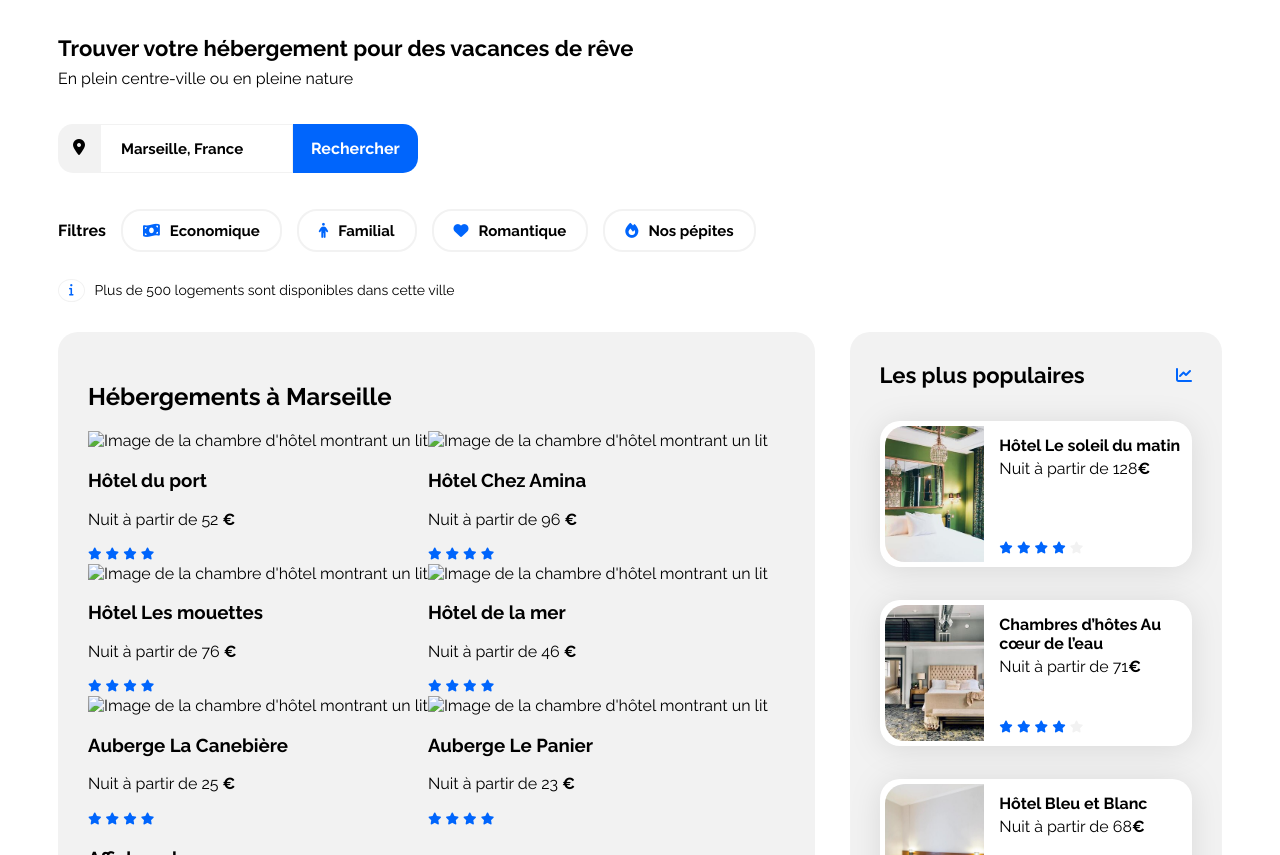
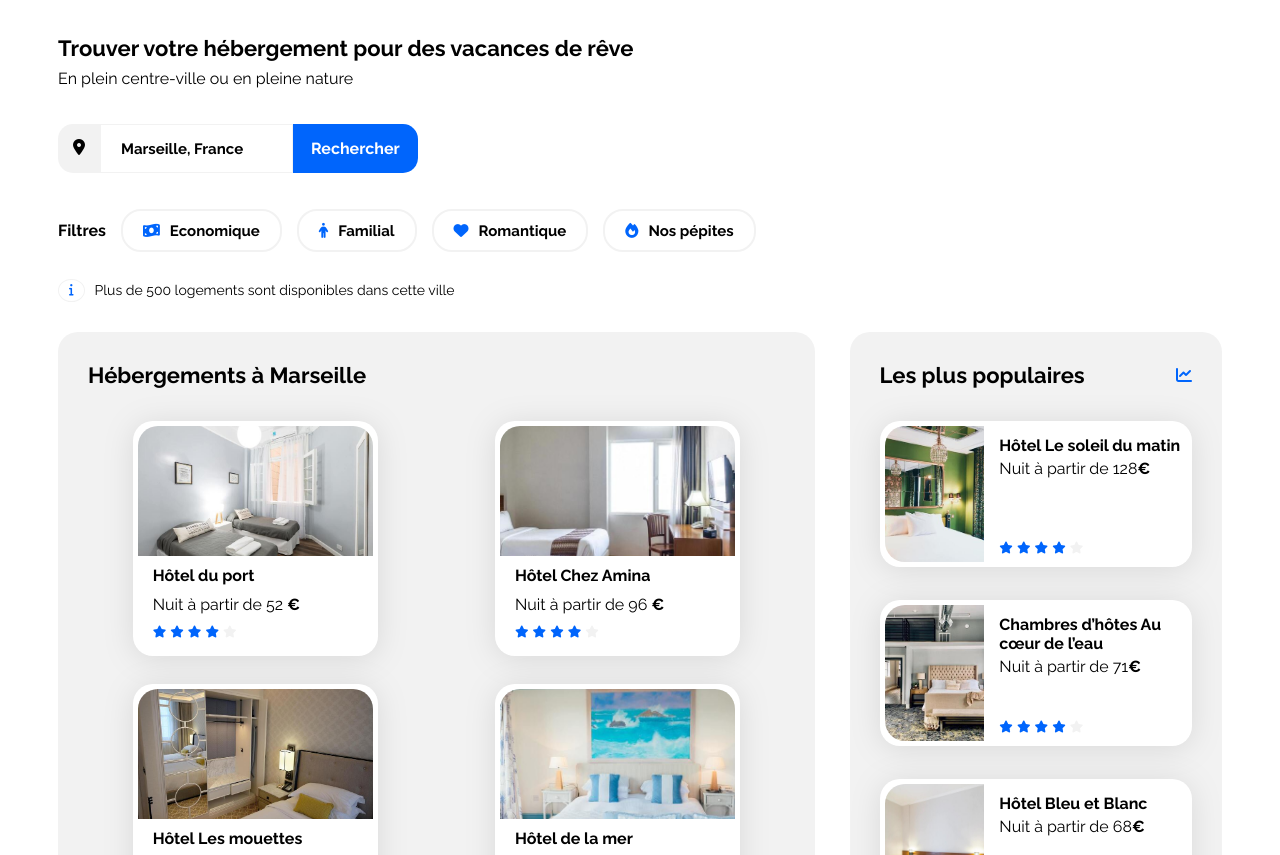
Before and after one commit to Marionpnl/Booki, a plain HTML site: page index.html in a window 1280 px wide. Shown: the part 90-945 px from the top of the page. Drawn offline with Linux system fonts and the light colour scheme.

Commit message:
Intégration CSS section hébergements

```diff
--- a/css/style.css
+++ b/css/style.css
@@ -208,10 +208,47 @@ button {
 .hebergements-cards {
     display: flex;
     flex-wrap: wrap;
+    justify-content: space-around;
+    gap:28px;
+    margin-top: 33px;
+    margin-bottom: 33px;
 }
+
+.hebergements-cards .card {
+    display: flex;
+    flex-direction: column;
+    width:235px;
+}
+
 .hebergements-cards img {
-    width: 30%;
+    width: 100%;
+    height: 130px;
+    border-radius: 20px 20px 0px 0px;
 }
+
+.hebergements-cards .card-content {
+    display: flex;
+    flex-direction: column;
+    justify-content: space-around;
+    padding-left: 15px;
+    gap: 8px;
+    box-sizing: border-box;
+}
+
+.hebergements-cards .card-title {
+    margin-top: 10px;
+    margin-bottom: 10px;
+}
+
+.hebergements-cards .card-subtitle {
+    margin: 0;
+}
+
+.hebergements-cards .card-rating {
+    margin-bottom: 10px;
+    margin-top: 0px;
+}
+
 /****** Populaires ***********/
 .populaires {
     width: 32%;
--- a/index.html
+++ b/index.html
@@ -70,18 +70,18 @@
 
                 <section id="hebergements" class="hebergements">
                     <div class="hebergements-title">
-                        <h2>Hébergements à Marseille</h2>
+                        <h2 class="section-title">Hébergements à Marseille</h2>
                     </div>
                     <div class="hebergements-cards">
                         <a href="#">
-                            <article>
+                            <article class="card">
                                 <img src="./images/hebergements/hotel-du-port.jpg" alt="Image de la chambre d'hôtel montrant un lit">
-                                <div>
-                                    <div>
-                                        <h3>Hôtel du port</h3>
-                                        <p>Nuit à partir de 52 <span class="euro">€</span></p>
+                                <div class="card-content">
+                                    <div class="card-txt">
+                                        <h3 class="card-title">Hôtel du port</h3>
+                                        <p class="card-subtitle">Nuit à partir de 52 <span class="euro">€</span></p>
                                     </div>
-                                    <div>
+                                    <div class="card-rating">
                                         <i class="fa-xs fa-solid fa-star" aria-hidden="true"></i>
                                         <i class="fa-xs fa-solid fa-star" aria-hidden="true"></i>
                                         <i class="fa-xs fa-solid fa-star" aria-hidden="true"></i>
@@ -93,14 +93,14 @@
                             </article>
                         </a>
                         <a href="#">
-                            <article>
+                            <article class="card">
                                 <img src="./images/hebergements/hotel-chez-amina.jpg" alt="Image de la chambre d'hôtel montrant un lit">
-                                <div>
-                                    <div>
-                                        <h3>Hôtel Chez Amina</h3>
-                                        <p>Nuit à partir de 96 <span class="euro">€</span></p>
+                                <div class="card-content">
+                                    <div class="card-txt">
+                                        <h3 class="card-title">Hôtel Chez Amina</h3>
+                                        <p class="card-subtitle">Nuit à partir de 96 <span class="euro">€</span></p>
                                     </div>
-                                    <div>
+                                    <div class="card-rating">
                                         <i class="fa-xs fa-solid fa-star" aria-hidden="true"></i>
                                         <i class="fa-xs fa-solid fa-star" aria-hidden="true"></i>
                                         <i class="fa-xs fa-solid fa-star" aria-hidden="true"></i>
@@ -112,14 +112,14 @@
                             </article>
                         </a>
                         <a href="#">
-                            <article>
+                            <article class="card">
                                 <img src="./images/hebergements/hotel-les-mouettes.jpg" alt="Image de la chambre d'hôtel montrant un lit">
-                                <div>
-                                    <div>
-                                        <h3>Hôtel Les mouettes</h3>
-                                        <p>Nuit à partir de 76 <span class="euro">€</span></p>
+                                <div class="card-content">
+                                    <div class="card-txt">
+                                        <h3 class="card-title">Hôtel Les mouettes</h3>
+                                        <p class="card-subtitle">Nuit à partir de 76 <span class="euro">€</span></p>
                                     </div>
-                                    <div>
+                                    <div class="card-rating">
                                         <i class="fa-xs fa-solid fa-star" aria-hidden="true"></i>
                                         <i class="fa-xs fa-solid fa-star" aria-hidden="true"></i>
                                         <i class="fa-xs fa-solid fa-star" aria-hidden="true"></i>
@@ -131,14 +131,14 @@
                             </article>
                         </a>
                         <a href="#">
-                            <article>
+                            <article class="card">
                                 <img src="./images/hebergements/hotel-de-la-mer.jpg" alt="Image de la chambre d'hôtel montrant un lit">
-                                <div>
-                                    <div>
-                                        <h3>Hôtel de la mer</h3>
-                                        <p>Nuit à partir de 46 <span class="euro">€</span></p>
+                                <div class="card-content">
+                                    <div class="card-txt">
+                                        <h3 class="card-title">Hôtel de la mer</h3>
+                                        <p class="card-subtitle">Nuit à partir de 46 <span class="euro">€</span></p>
                                     </div>
-                                    <div>
+                                    <div class="card-rating">
                                         <i class="fa-xs fa-solid fa-star" aria-hidden="true"></i>
                                         <i class="fa-xs fa-solid fa-star" aria-hidden="true"></i>
                                         <i class="fa-xs fa-solid fa-star" aria-hidden="true"></i>
@@ -150,14 +150,14 @@
                             </article>
                         </a>
                         <a href="#">
-                            <article>
+                            <article class="card">
                                 <img src="./images/hebergements/auberge-la-canebiere.jpg" alt="Image de la chambre d'hôtel montrant un lit">
-                                <div>
-                                    <div>
-                                        <h3>Auberge La Canebière</h3>
-                                        <p>Nuit à partir de 25 <span class="euro">€</span></p>
+                                <div class="card-content">
+                                    <div class="card-txt">
+                                        <h3 class="card-title">Auberge La Canebière</h3>
+                                        <p class="card-subtitle">Nuit à partir de 25 <span class="euro">€</span></p>
                                     </div>
-                                    <div>
+                                    <div class="card-rating">
                                         <i class="fa-xs fa-solid fa-star" aria-hidden="true"></i>
                                         <i class="fa-xs fa-solid fa-star" aria-hidden="true"></i>
                                         <i class="fa-xs fa-solid fa-star" aria-hidden="true"></i>
@@ -169,14 +169,14 @@
                             </article>
                         </a>
                         <a href="#">
-                            <article>
+                            <article class="card">
                                 <img src="./images/hebergements/auberge-le-panier.jpg" alt="Image de la chambre d'hôtel montrant un lit">
-                                <div>
-                                    <div>
-                                        <h3>Auberge Le Panier</h3>
-                                        <p>Nuit à partir de 23 <span class="euro">€</span></p>
+                                <div class="card-content">
+                                    <div class="card-txt">
+                                        <h3 class="card-title">Auberge Le Panier</h3>
+                                        <p class="card-subtitle">Nuit à partir de 23 <span class="euro">€</span></p>
                                     </div>
-                                    <div>
+                                    <div class="card-rating">
                                         <i class="fa-xs fa-solid fa-star" aria-hidden="true"></i>
                                         <i class="fa-xs fa-solid fa-star" aria-hidden="true"></i>
                                         <i class="fa-xs fa-solid fa-star" aria-hidden="true"></i>
```
Also changed, not shown: images/hebergements/auberge-la-canebiere.jpg (renamed from images/hebergements/marcus-loke.jpg), images/hebergements/auberge-le-panier.jpg (renamed from images/hebergements/nicate-lee.jpg), images/hebergements/hotel-chez-amina.jpg (renamed from images/hebergements/febrian-zakaria.jpg), images/hebergements/hotel-de-la-mer.jpg (renamed from images/hebergements/annie-spratt.jpg), images/hebergements/hotel-du-port.jpg (renamed from images/hebergements/fred-kleber.jpg), images/hebergements/hotel-les-mouettes.jpg (renamed from images/hebergements/reisetopia.jpg), 3 other files.
